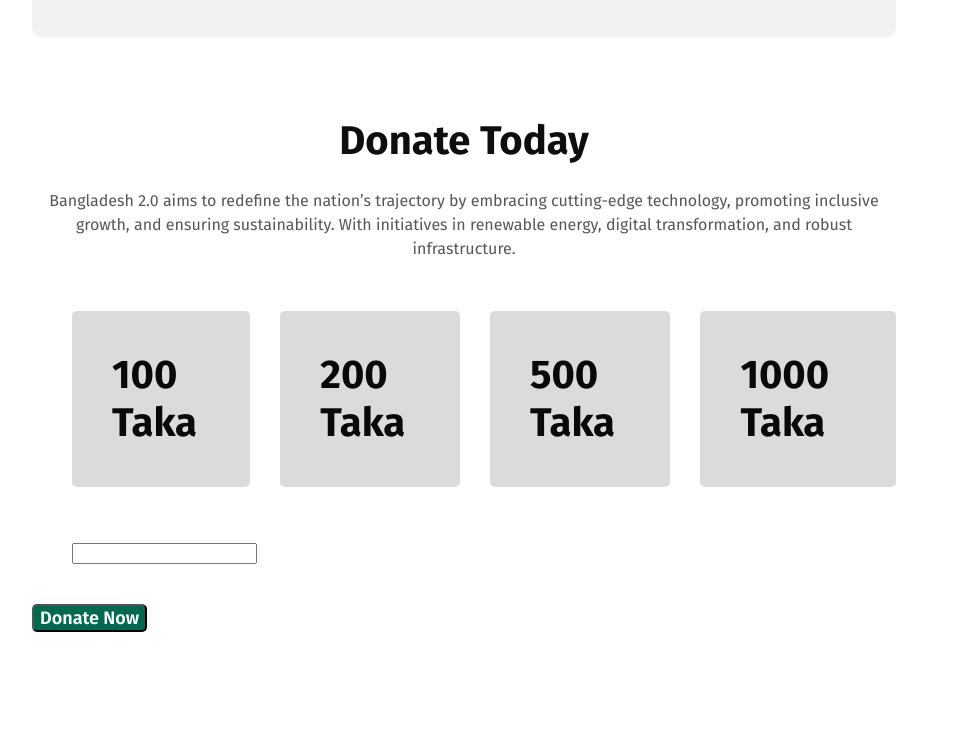
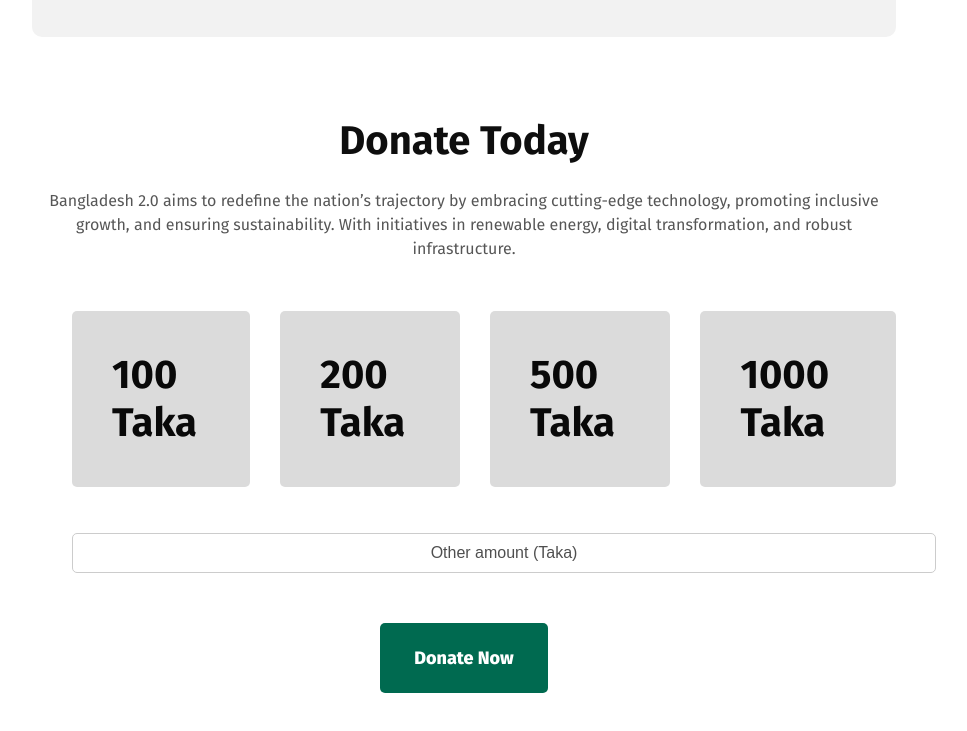
Before and after one commit to thisisrahiq/B11-A01, a plain HTML site: page index.html in a window 1280 px wide. Shown: the part 2996-3727 px from the top of the page, without its empty margins (176-1143 px from the left). Before the commit the page ends 3678 px from the top, so only its background shows below. Drawn offline with Linux system fonts and the light colour scheme.

Commit message:
done with the input donate type

```diff
--- a/index.html
+++ b/index.html
@@ -185,10 +185,18 @@
               </li>
             </ul>
           </div>
-          <form class="donate-input">
-            <input type="text" />
-          </form>
-          <button class="btn-primary" type="submit">Donate Now</button>
+          <div class="donate-box">
+            <input
+              id="donate-box"
+              type="text"
+              placeholder="Other amount (Taka)"
+            />
+          </div>
+          <div class="donate-now-ctn">
+            <button class="donate-now-btn btn-primary" type="submit">
+              Donate Now
+            </button>
+          </div>
         </div>
       </section>
       <!-- donate section end -->
--- a/styles/style.css
+++ b/styles/style.css
@@ -320,7 +320,47 @@ nav {
   background-color: #c6e4d6;
 }
 
-.donate-input {
+.donate-box {
+  display: flex;
+  justify-content: center;
+  align-items: center;
+  padding: 20px 40px;
+  height: 60px;
+  width: 100%;
+}
+
+.donate-box input {
+  width: 100%;
+  max-width: 1200px;
+  padding: 10px;
+  font-size: 16px;
+  border: 1px solid #ccc;
+  border-radius: 5px;
+  box-sizing: border-box;
+}
+
+::placeholder {
+  text-align: center;
+  color: #4f4f4f;
+}
+
+.donate-now-ctn {
+  color: white;
   border: none;
-  padding: 40px 40px;
+  border-radius: 5px;
+  padding: 10px 40px;
+  cursor: pointer;
+  font-size: 16px;
+  margin-top: 10px;
+  display: flex;
+  justify-content: center;
+  height: 70px;
 }
+
+.donate-now-btn {
+  background-color: #006a50;
+  padding: 18px 34px;
+  text-decoration: none;
+  border: none;
+  font-weight: 800;
+}
```
